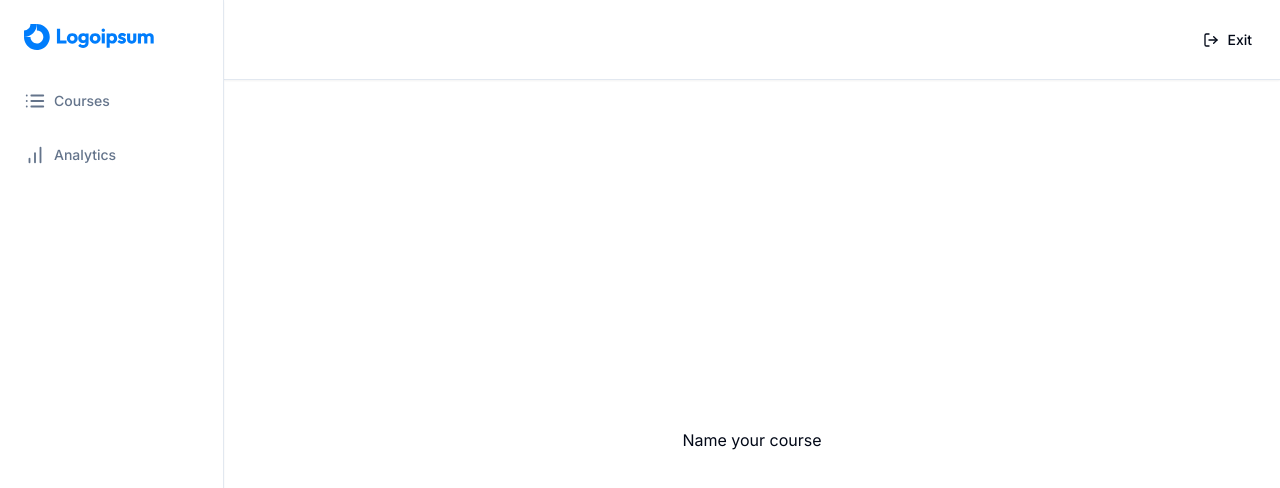
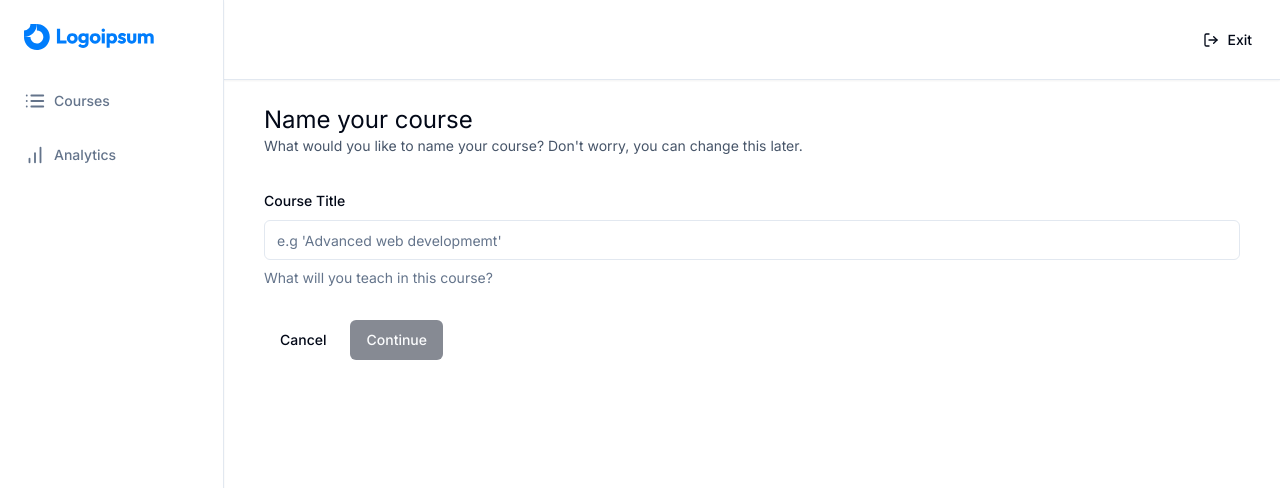
Before and after one commit to yankleebr/Udemy-Clone, a Next.js app: page /teacher/create in a window 1280 px wide. Shown: the top 488 px of the page. Built offline with nearby package versions, Linux system fonts and the light colour scheme.

Commit message:
Course Creation UI

```diff
--- a/app/(dashboard)/(routes)/teacher/create/page.tsx
+++ b/app/(dashboard)/(routes)/teacher/create/page.tsx
@@ -3,8 +3,14 @@
 import * as z from 'zod'
 import { zodResolver } from '@hookform/resolvers/zod'
 import { useForm } from 'react-hook-form'
-import { useRouter } from 'next/router'
+
 import axios from 'axios'
+import { Form, FormControl, FormDescription, FormField, FormItem, FormLabel, FormMessage } from '@/components/ui/form'
+import { Input } from '@/components/ui/input'
+import Link from 'next/link'
+import { Button } from '@/components/ui/button'
+import { useRouter } from 'next/navigation'
+import toast from 'react-hot-toast'
 
 const formSchema = z.object({
   title:z.string().min(1,{
@@ -13,6 +19,8 @@
 })
 
 const CreatePage = () =>{
+  const router = useRouter()
+
   const form = useForm<z.infer<typeof formSchema>>({
     resolver:zodResolver(formSchema),
     defaultValues:{
@@ -22,15 +30,68 @@
 
   const {isSubmitting, isValid} = form.formState
 
-  const onSubmit = (values:z.infer<typeof formSchema>) =>{
-    console.log(values)
+  const onSubmit = async (values:z.infer<typeof formSchema>) =>{
+    try {
+      const response = await axios.post('/api/course', values)
+      router.push(`/teacher/courses/${response.data.id}`)
+    } catch  {
+      toast.error('Something went wrong')
+    }
   }
   return(
-    <div className='max-w-5xl mx-auto flex md:items-center md:justify-center h-full p-6'>
+    <div className='max-w-5xl mx-auto md:items-center md:justify-center h-full p-6'>
       <div>
-        <h1>
+        <h1 className='text-2xl'>
           Name your course
         </h1>
+        <p className='text-sm text-slate-600'>
+          What would you like to name your course? Don't worry, you can change this later.
+        </p>
+        <Form {...form}>
+          <form
+            onSubmit={form.handleSubmit(onSubmit)}
+            className='space-y-8 mt-8'
+          >
+            <FormField
+              control={form.control}
+              name='title'
+              render={({field}) =>(
+                <FormItem>
+                  <FormLabel>
+                    Course Title
+                  </FormLabel>
+                  <FormControl>
+                    <Input
+                      disabled={isSubmitting}
+                      placeholder="e.g 'Advanced web developmemt'"
+                      {...field}
+                    />
+                  </FormControl>
+                  <FormDescription>
+                    What will you teach in this course?
+                  </FormDescription>
+                  <FormMessage/>
+                </FormItem>
+              )}
+            />
+            <div className='flex items-center gap-x-2'>
+                <Link href={'/'}>
+                  <Button
+                    type='button'
+                    variant={'ghost'}
+                  >
+                    Cancel
+                  </Button>
+                </Link>
+                <Button
+                  type='submit'
+                  disabled={!isValid || isSubmitting}
+                >
+                  Continue
+                </Button>
+            </div>
+          </form>
+        </Form>
       </div>
     </div>
   )
--- a/app/layout.tsx
+++ b/app/layout.tsx
@@ -2,6 +2,7 @@
 import type { Metadata } from 'next'
 import { Inter } from 'next/font/google'
 import { ClerkProvider } from '@clerk/nextjs'
+import { ToastProvider } from '@/components/providers/toaster-provider'
 
 const inter = Inter({ subsets: ['latin'] })
 
@@ -21,7 +22,12 @@
         <head>
           <link rel='icon' href='/favicon.ico'/>
         </head>
-        <body className={inter.className}>{children}</body>
+
+        <body className={inter.className}>
+          <ToastProvider/>
+          {children}
+        </body>
+
       </html>
     </ClerkProvider>
   )
--- /dev/null
+++ b/components/providers/toaster-provider.tsx
@@ -0,0 +1,7 @@
+'use client'
+
+import { Toaster } from 'react-hot-toast'
+
+export const ToastProvider = () =>{
+  return <Toaster/>
+}
--- a/package.json
+++ b/package.json
@@ -29,6 +29,7 @@
     "react": "18.2.0",
     "react-dom": "18.2.0",
     "react-hook-form": "^7.49.3",
+    "react-hot-toast": "^2.4.1",
     "tailwind-merge": "^1.14.0",
     "tailwindcss": "3.3.3",
     "tailwindcss-animate": "^1.0.7",
```
Also changed, not shown: 1 other file (tests, documents, lock files or other folders).
